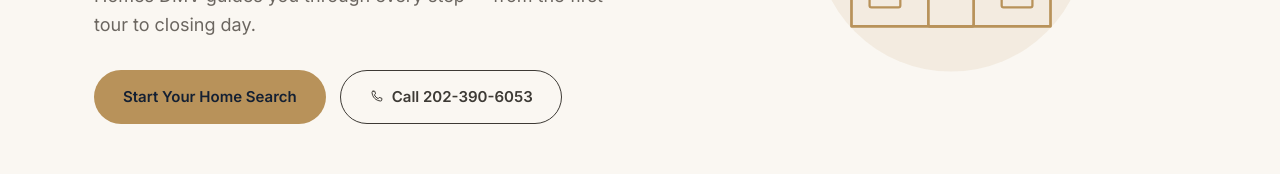
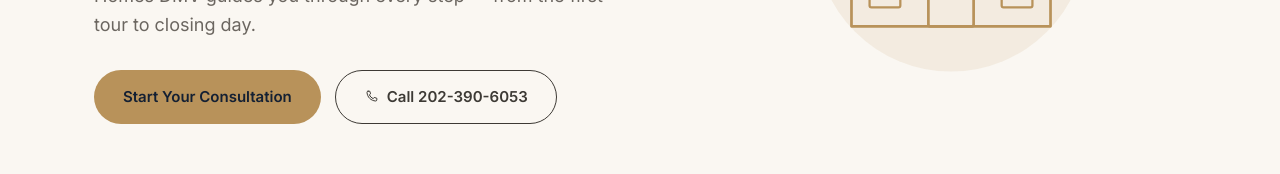
Before and after one commit to admasuworku91-maker/goldhomesdmv-website, a React (Vite) app: page / in a window 1280 px wide. Shown: the part 402-576 px from the top of the page. Built offline with nearby package versions, Linux system fonts and the light colour scheme.

Commit message:
Route website leads into unified tracker form

```diff
--- a/src/components/Hero.jsx
+++ b/src/components/Hero.jsx
@@ -13,8 +13,8 @@ export default function Hero() {
             from the first tour to closing day.
           </p>
           <div className="hero-actions">
-            <a className="btn btn-gold" href="#contact">
-              Start Your Home Search
+            <a className="btn btn-gold" href={site.leadFormUrl} target="_blank" rel="noreferrer">
+              Start Your Consultation
             </a>
             <a className="btn btn-outline" href={site.phoneHref}>
               <svg className="icon" aria-hidden="true"><use href="/icons.svg#icon-phone" /></svg>
```
